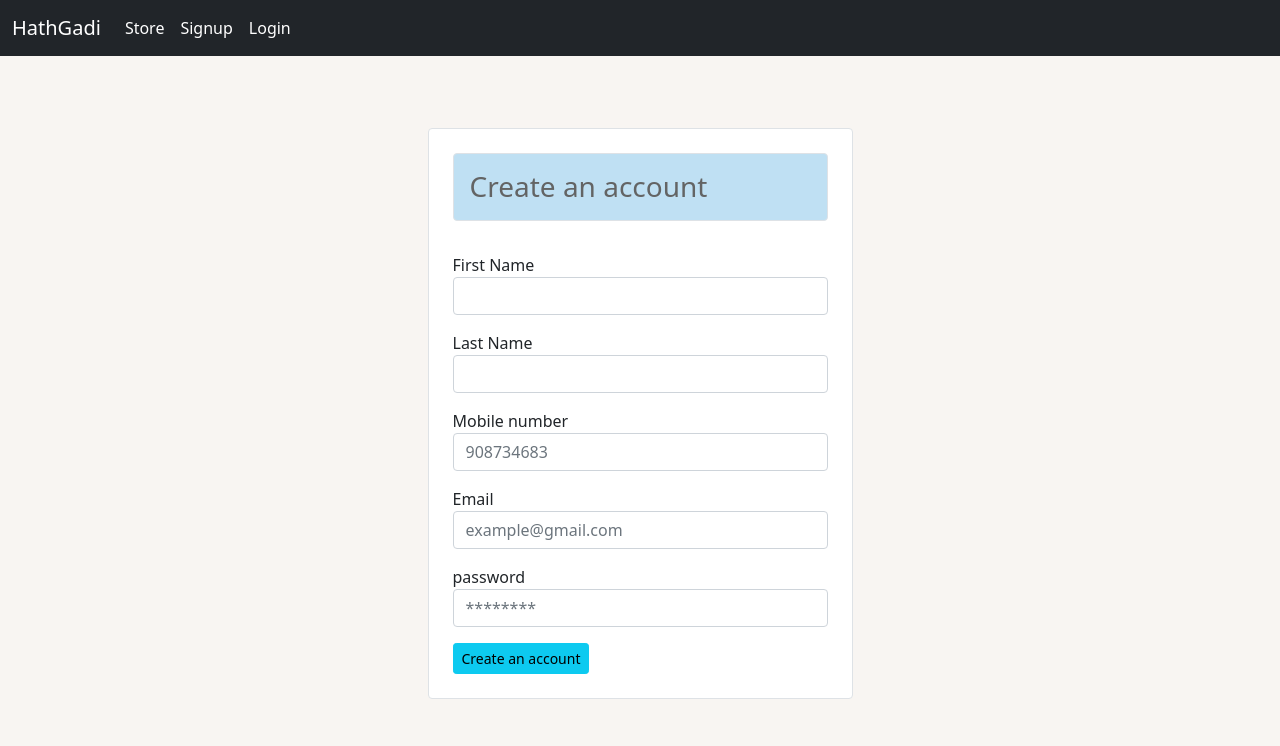
After one commit to Husain-Jinia/Django-HaathGadi-HackOn2.0, a Django app: page /signup in a window 1280 px wide. The commit adds this page. Shown: the top 746 px of the page. Run offline with Django 3.2, Linux system fonts and the light colour scheme.

Commit message:
Added customer  signup, login and logout feature

```diff
--- a/Hathgadi/store/admin.py
+++ b/Hathgadi/store/admin.py
@@ -2,9 +2,11 @@ from django.contrib import admin
 from .models.items import Items
 from .models.vendor import Vendor
 from .models.category import Category
+from .models.customer import Customer
 
 # Register your models here.
 
 admin.site.register(Items)
 admin.site.register(Vendor)
 admin.site.register(Category)
+admin.site.register(Customer)
--- a/Hathgadi/store/templates/base.html
+++ b/Hathgadi/store/templates/base.html
@@ -10,18 +10,33 @@
 
  <nav class="navbar navbar-expand-lg navbar-dark bg-dark">
       <div class="container-fluid">
-    <a class="navbar-brand" href="#">HathGadi</a>
+        <a class="navbar-brand" href="/">HathGadi</a>
         <button class="navbar-toggler" type="button" data-bs-toggle="collapse" data-bs-target="#navbarSupportedContent" aria-controls="navbarSupportedContent" aria-expanded="false" aria-label="Toggle navigation">
           <span class="navbar-toggler-icon"></span>
         </button>
         <div class="collapse navbar-collapse" id="navbarSupportedContent">
           <ul class="navbar-nav me-auto mb-2 mb-lg-0">
             <li class="nav-item">
-          <a class="nav-link " aria-current="page" href="#">Home</a>
+              <a class="nav-link active" aria-current="page" href="/">Store</a>
+            </li>
+
+          <ul class="navbar-nav">
+          {% if request.session.customer %}
+
+            <li class="nav-item">
+              <a class="nav-link active" aria-current="page" href="/logout">Logout</a>
+            </li>
+            {% else %}
+
+            <li class="nav-item">
+              <a class="nav-link active float-lg-right" aria-current="page" href="signup">Signup</a>
             </li>
             <li class="nav-item">
-          <a class="nav-link" href="">Store</a>
+              <a class="nav-link active float-lg-right" aria-current="page" href="/login">Login</a>
             </li>
+            {% endif %}
+
+          </ul>
         </div>
       </div>
     </nav>
--- /dev/null
+++ b/Hathgadi/store/templates/signup.html
@@ -0,0 +1,49 @@
+{% extends 'base.html' %}
+
+
+{% block content %}
+
+<div class="container">
+    <div class="p-4 m-4">
+        <div class= "col-lg-5 mx-auto border rounded pt-4 m-4 p-4  mt-4 mb-4 m-4 p-3" style="background-color: white;">
+            <h3 class="alert alert-light border rounded "  style="background-color: rgb(191, 224, 243);">Create an account</h3>
+            <form action="/signup" method="POST">
+
+                {% csrf_token %}
+                {%if error%}
+                    <div class="alert alert-danger" role="alert">
+                        {{error}}
+                    </div>
+                {% endif %}
+                <div class="form-group pt-3">
+                    <label for="">First Name</label>
+                    <input type="text" value = "{{values.first_name}}"name="firstname" id="" class="form-control" placeholder="">
+                </div>
+                <div class="form-group pt-3">
+                    <label for="">Last Name</label>
+                    <input type="text" value = "{{values.last_name}}" name="lastname" id="" class="form-control" placeholder="" >
+                </div>
+                <div class="form-group pt-3">
+                    <label for="">Mobile number</label>
+                    <input  type="text" value = "{{values.mobile}}" name="phone" id="" class="form-control" placeholder="908734683" >
+                </div>
+                <!-- email -->
+                <div class="form-group pt-3">
+                    <label for="">Email</label>
+                    <input required type="email" value = "{{values.email}}" name="email" id="" class="form-control" placeholder="example@gmail.com">
+                </div>
+                <div class="form-group pt-3">
+                    <label for="">password</label>
+                    <input  type="password" name="password" id="" class="form-control" placeholder="********" >
+                </div>
+
+                <div class="form-group pt-3">
+                    <input class="btn btn-sm btn-info" type="submit" value="Create an account">
+                </div>
+
+            </form>
+        </div>
+    </div>
+</div>
+
+{% endblock %}
--- a/Hathgadi/store/urls.py
+++ b/Hathgadi/store/urls.py
@@ -1,7 +1,10 @@
 from django.contrib import admin
 from django.urls import path
-from .views import store, Vendors
+from .views import store, Vendors,Signup,Login,logout
 urlpatterns = [
     path('', store, name='storepage'),
-    path('<int:items_id>', Vendors, name = 'vendorpage')
+    path('<int:items_id>', Vendors, name = 'vendorpage'),
+    path('signup', Signup.as_view(), name="signup"),
+    path('login',  Login.as_view(),  name="login"),
+    path('logout', logout,  name="logout"),
 ]
--- a/Hathgadi/store/views.py
+++ b/Hathgadi/store/views.py
@@ -1,7 +1,12 @@
-from django.shortcuts import render
+from django.shortcuts import render,redirect, HttpResponseRedirect
+from django.http.response import HttpResponseRedirectBase
+from django.core.checks.messages import Error
 from .models.items import Items
 from .models.vendor import Vendor
 from .models.category import Category
+from .models.customer import Customer
+from django.contrib.auth.hashers import make_password , check_password
+from django.views import View
 
 # Create your views here.
 
@@ -22,3 +27,111 @@ def store(request):
 def Vendors(request, items_id):
     items = Items.objects.get(id = items_id)
     return render(request, 'vendor.html',{'items':items,'vendors': items.vendors.all() })
+
+class Signup(View):
+    def get(self, request):
+        return render(request, 'signup.html')
+
+    def post(self, request):
+        postData = request.POST
+        first_name = postData.get('firstname')
+        last_name = postData.get('lastname')
+        phone = postData.get('phone')
+        email = postData.get('email')
+        password = postData.get('password')
+
+        #validation
+        value ={
+            'first_name': first_name,
+            'last_name': last_name,
+            'phone': phone,
+            'email': email
+        }
+        error_message = None
+
+        customer = Customer(first_name=first_name,
+                                last_name=last_name,
+                                phone = phone,
+                                email= email,
+                                password=password)
+
+        error_message = self.validateCustomer(customer)
+
+
+
+
+        print(first_name, last_name, phone, email, password)
+
+
+
+        if not error_message:
+
+
+            customer.password = make_password(customer.password)
+            customer.register()
+
+            return redirect('storepage')
+        else:
+            data ={
+                'error': error_message,
+                'values' : value
+            }
+            return render(request, 'signup.html', data )
+
+    def validateCustomer(self, customer):
+        error_message = None
+        if not customer.first_name:
+            error_message= "First name required"
+        elif len(customer.first_name) < 4:
+            error_message = "First Name must be 4 character long or more"
+        elif not customer.last_name:
+            error_message="Last name required"
+        elif len(customer.last_name) < 4 :
+            error_message="last name must be atleast 4 characters"
+        elif not customer.phone:
+            error_message="Phone number is required"
+        elif len(customer.phone) > 10:
+            error_message= "phone number should not exceed 10 characters"
+        elif len(customer.password) < 6:
+            error_message = "Password must be atleast 6 character long"
+        elif len(customer.email) < 5:
+            error_message = "Email must be atleast 5 character long"
+        elif customer.isExists():
+            error_message = 'Email Address already registered . . '
+
+        return error_message
+
+
+class Login(View):
+    return_url = None
+    def get(self, request):
+        Login.return_url = request.GET.get('return_url')
+        return render(request, 'login.html')
+
+    def post(self, request):
+        email = request.POST.get('email')
+        password = request.POST.get('password')
+        customer = Customer.get_customer_by_email(email)
+        error_message = None
+        if customer:
+            flag = check_password(password, customer.password)
+            if flag:
+                request.session['customer'] = customer.id
+
+                if Login.return_url:
+                    return HttpResponseRedirect(Login.return_url)
+                else:
+                    Login.return_url = None
+                    return redirect('storepage')
+            else:
+                error_message = 'Email or password invalid !!'
+        else:
+            error_message = 'Email or password invalid !!'
+
+        return render(request, 'login.html', {'error': error_message})
+
+
+
+def logout(request):
+    request.session.clear()
+    return redirect('login')
```
Also changed, not shown: Hathgadi/store/models/customer.py (+32 -0 lines), Hathgadi/store/templates/login.html (added, +38 -0 lines), Hathgadi/db.sqlite3, Hathgadi/store/migrations/0004_customer.py (added). Lines whose indentation alone changed are shown as unchanged.
